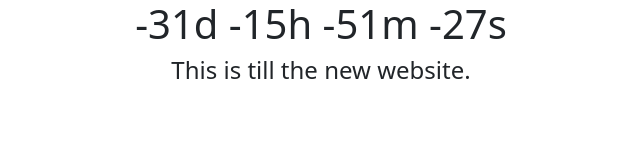
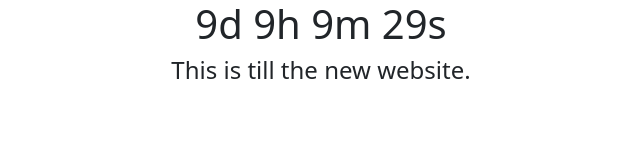
Before and after one commit to ModMaker101/modmaker101.github.io, a plain HTML site: page index.html in a window 1280 px wide. Shown: the whole page, without its empty margins (319-959 px from the left). Drawn offline with nearby package versions, Linux system fonts and the light colour scheme.

Commit message:
Update index.html

```diff
--- a/index.html
+++ b/index.html
@@ -11,7 +11,7 @@
 
 <script>
 // Set the date we're counting down to
-var countDownDate = new Date("june 15, 2023").getTime();
+var countDownDate = new Date("july 25, 2023").getTime();
 
 // Update the count down every 1 second
 var x = setInterval(function() {
```
